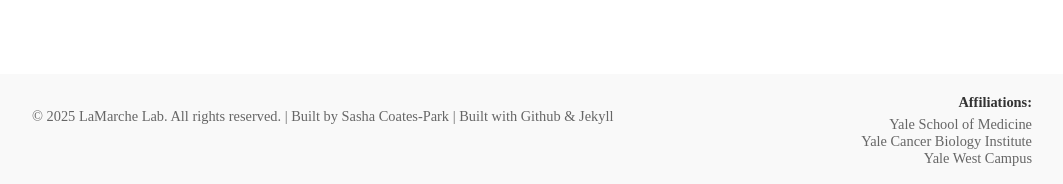
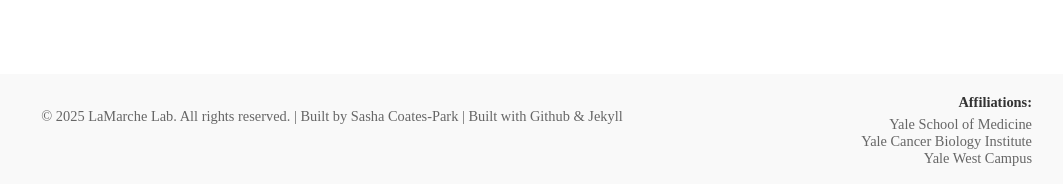
Before and after one commit to scoatespark/LaMarche-Lab, a Jekyll site: the page built from index.markdown, in a window 1280 px wide. Shown: the part 713-897 px from the top of the page, without its empty margins (108-1171 px from the left). Built offline with Jekyll 4.4.1, drawn with Linux system fonts in a browser that asks for light colours.

Commit message:
Update main.css

```diff
--- a/assets/main.css
+++ b/assets/main.css
@@ -79,6 +79,8 @@
 
 .footer-left {
   max-width: 60%;
+  flex: 1;               /* take full width */
+  text-align: center;    /* center the text */
 }
 
 .footer-right {
```
